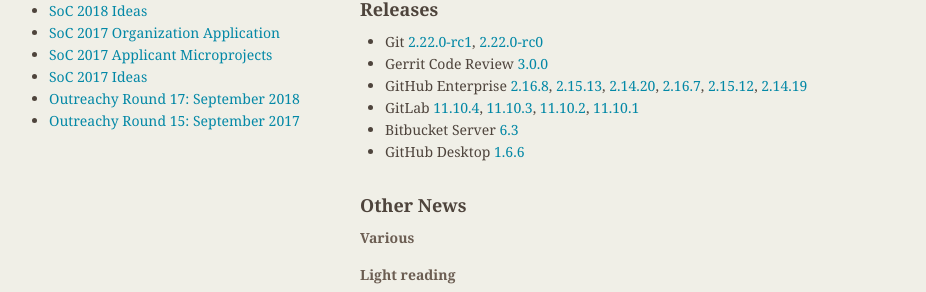
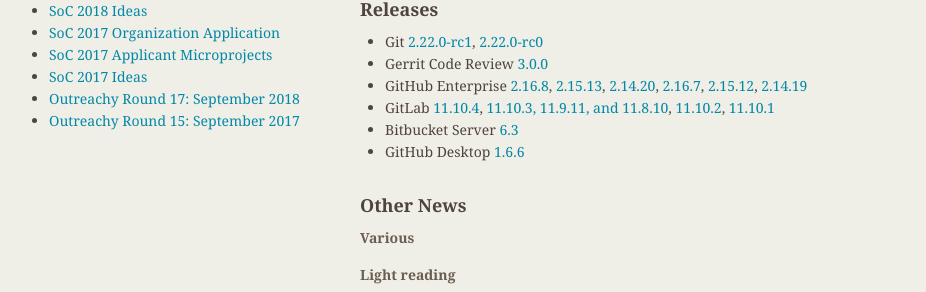
Before and after one commit to git/git.github.io, a Jekyll site: the page built from rev_news/drafts/edition-51.md, in a window 1280 px wide. Shown: the part 292-584 px from the top of the page, without its empty margins (174-1100 px from the left). Built offline with Jekyll 4.4.1, drawn with Linux system fonts in a browser that asks for light colours.

Commit message:
rn-51: add GitLab security releases

```diff
--- a/rev_news/drafts/edition-51.md
+++ b/rev_news/drafts/edition-51.md
@@ -45,7 +45,7 @@
 [2.15.12](https://enterprise.github.com/releases/2.15.12/notes),
 [2.14.19](https://enterprise.github.com/releases/2.14.19/notes)
 + GitLab [11.10.4](https://about.gitlab.com/2019/05/01/gitlab-11-10-4-released/),
-[11.10.3](https://about.gitlab.com/2019/04/30/security-release-gitlab-11-dot-10-dot-3-released/),
+[11.10.3, 11.9.11, and 11.8.10](https://about.gitlab.com/2019/04/30/security-release-gitlab-11-dot-10-dot-3-released/),
 [11.10.2](https://about.gitlab.com/2019/04/29/security-release-gitlab-11-dot-10-dot-2-released/),
 [11.10.1](https://about.gitlab.com/2019/04/24/gitlab-11-10-1-released/)
 + Bitbucket Server [6.3](https://confluence.atlassian.com/bitbucketserver/bitbucket-server-release-notes-872139866.html)
```
